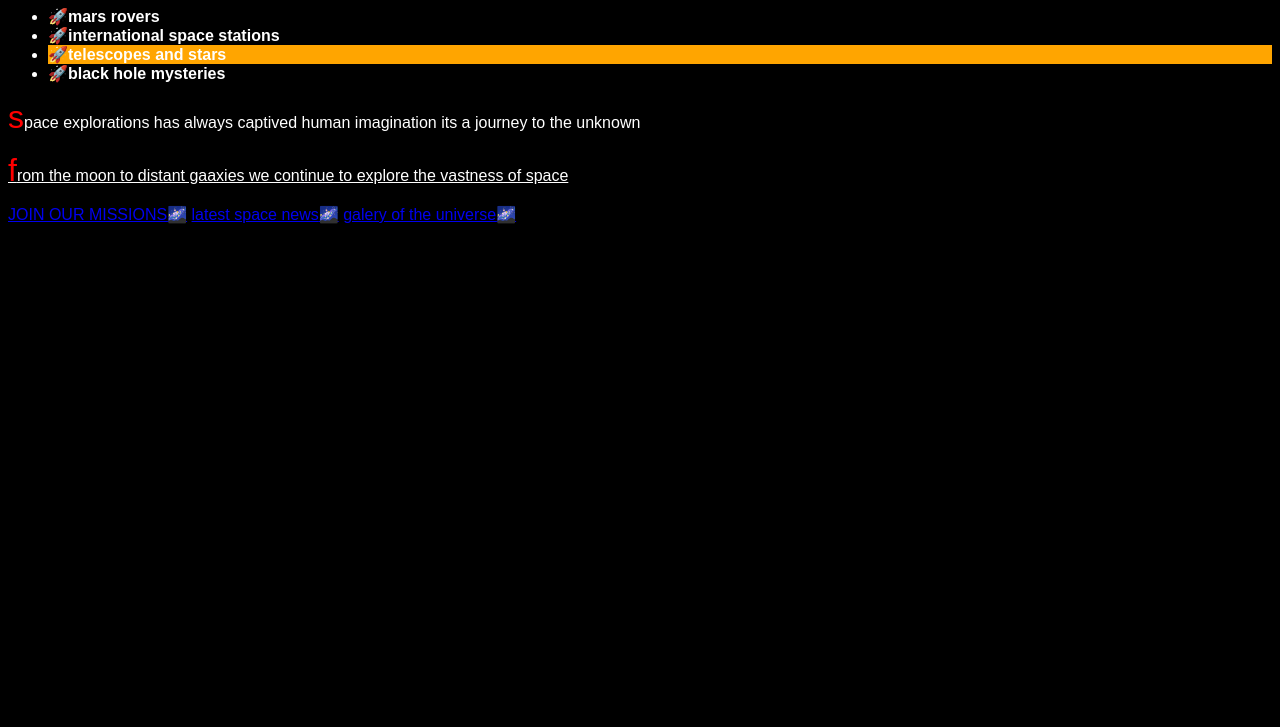
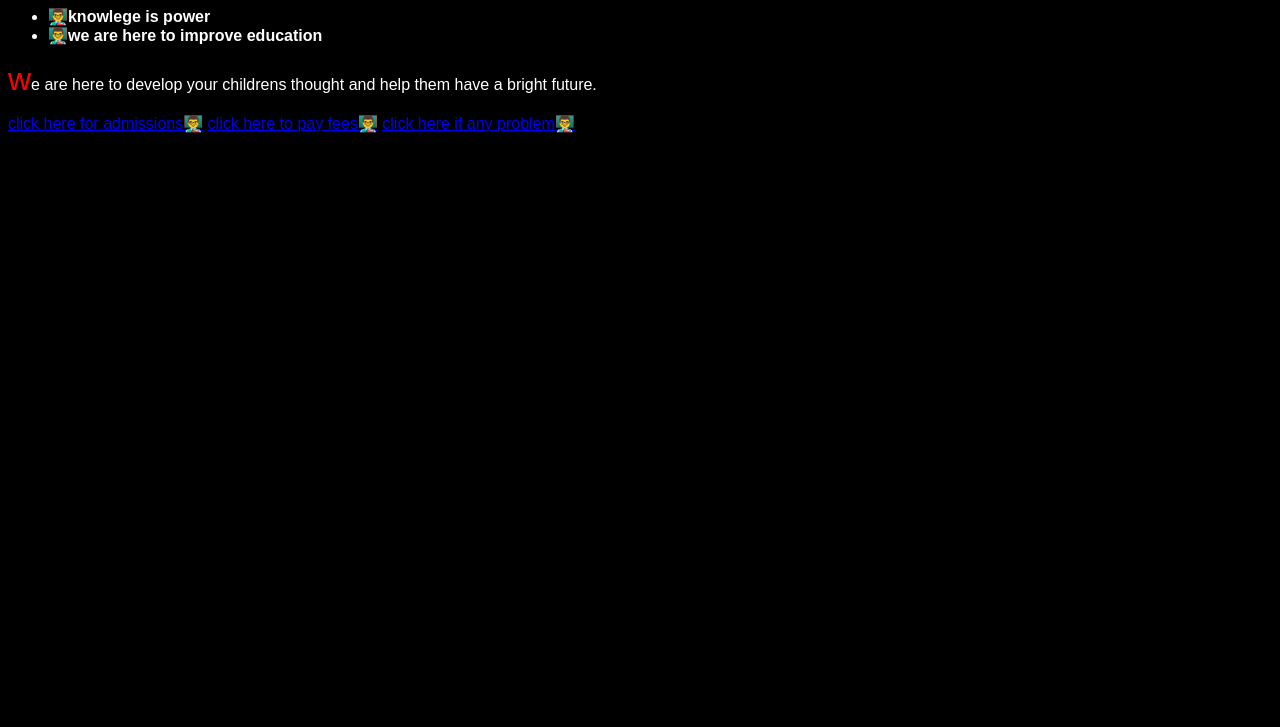
Before and after one commit to AnshulGaikwad976/project-4.css, a plain HTML site: page index.html in a window 1280 px wide. Shown: the part 73-800 px from the top of the page. Drawn offline with Linux system fonts and the light colour scheme.

Commit message:
Add files via upload

```diff
--- a/index.html
+++ b/index.html
@@ -8,26 +8,20 @@
 </head>
 
 <body>
-    <h1>welcome to Anshul's space exploration club </h1>
+    <h1>shakespere college </h1>
     <ul>
-        <li>mars rovers </li>
-        <li>international space stations</li>
-        <li>telescopes and stars</li>
-        <li>black hole mysteries</li>
+        <li>knowlege is power</li>
+        <li>we are here to improve education</li>
 
     </ul>
-    <p>space explorations has always
-        captived human imagination
-        its a journey to the unknown
+    <p>we are here to develop your childrens thought
+        and help them have a bright future.
     </p>
 
-    <p>from the moon to distant gaaxies
-        we continue to explore the vastness
-        of space
-    </p>
-    <a href="#">JOIN OUR MISSIONS</a>
-    <A href="#">latest space news</A>
-    <a href="#">galery of the universe</a>
+
+    <a href="#">click here for admissions</a>
+    <A href="#">click here to pay fees</A>
+    <a href="#">click here if any problem</a>
 
 
 </body>
--- a/style.css
+++ b/style.css
@@ -36,11 +36,11 @@ p:not(:first-of-type) {
 }
 
 ul>li::before {
-    content: "🚀";
+    content: "👨‍🏫";
 }
 
 a::after {
-    content: "🌌";
+    content: "👨‍🏫";
 }
 
 p::first-letter {
```
